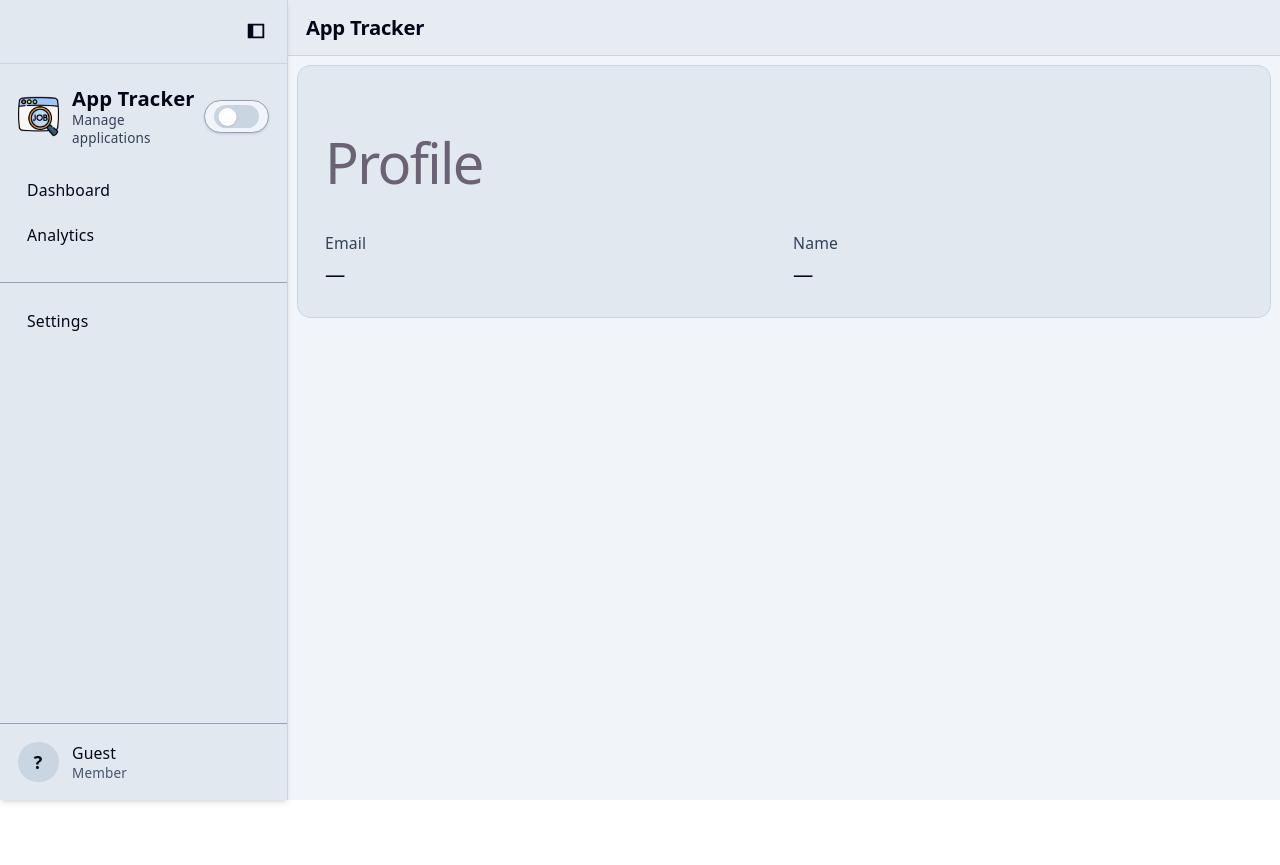
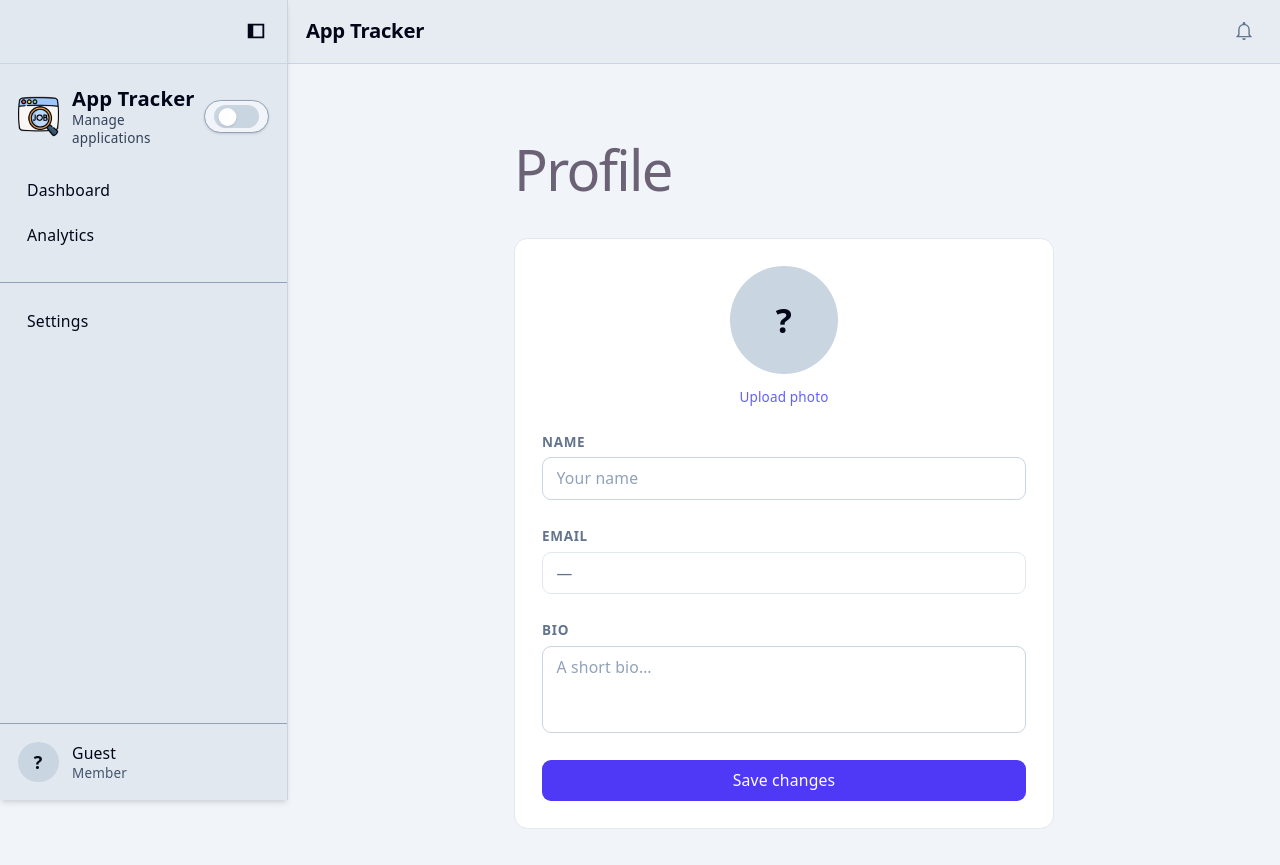
Before and after one commit to aryan1789/job-applications-tracker, a React (Vite) app in the folder job-application-tracker/: page /profile in a window 1280 px wide. Before the commit the page ends 800 px from the top, so only its background shows below. Built offline with nearby package versions, Linux system fonts and the light colour scheme; no server answers.

Commit message:
Add profile page with editable name and bio  and uploadable avatar

```diff
--- a/job-application-tracker/src/components/Layout.tsx
+++ b/job-application-tracker/src/components/Layout.tsx
@@ -2,6 +2,7 @@ import { useEffect, useState, type ReactNode } from 'react'
 import Sidebar from './Sidebar'
 import { isDark as themeIsDark } from '../lib/theme'
 import { CgSidebarOpen } from 'react-icons/cg'
+import { IoMdNotifications, IoMdNotificationsOutline } from 'react-icons/io'
 
 type Props = {
   children: ReactNode
@@ -58,7 +59,12 @@ export default function Layout({ children }: Props) {
             </h2>
           </div>
 
-          <div className="text-sm text-slate-500"> </div>
+          <button
+            aria-label="Notifications"
+            className={`p-1.5 rounded-md transition-colors ${isDark ? 'text-slate-400 hover:text-slate-100 hover:bg-slate-800' : 'text-slate-500 hover:text-slate-900 hover:bg-slate-300'}`}
+          >
+            {false ? <IoMdNotifications size={22} /> : <IoMdNotificationsOutline size={22} />}
+          </button>
         </header>
 
         <main className="p-2">{children}</main>
--- a/job-application-tracker/src/main.tsx
+++ b/job-application-tracker/src/main.tsx
@@ -9,6 +9,7 @@ import Signup from './pages/Signup'
 import Dashboard from './pages/Dashboard'
 import Profile from './pages/Profile'
 import Layout from './components/Layout'
+import Analytics from './pages/Analytics'
 
 createRoot(document.getElementById('root')!).render(
   <StrictMode>
@@ -20,6 +21,7 @@ createRoot(document.getElementById('root')!).render(
           <Route path="/profile" element={<Layout><Profile /></Layout>} />
           <Route path="/login" element={<Login />} />
           <Route path="/signup" element={<Signup />} />
+          <Route path="/analytics" element={<Layout><Analytics /></Layout>} />
         </Routes>
       </AuthProvider>
     </BrowserRouter>
--- /dev/null
+++ b/job-application-tracker/src/pages/Analytics.tsx
@@ -0,0 +1,7 @@
+export default function Analytics() {
+  return (
+    <div className="min-h-screen flex items-center justify-center px-4">
+      <h1 className="text-2xl font-semibold">Analytics coming soon!</h1>
+    </div>
+  );
+}
--- a/job-application-tracker/src/pages/Dashboard.tsx
+++ b/job-application-tracker/src/pages/Dashboard.tsx
@@ -206,7 +206,6 @@ export default function Dashboard() {
         <h1 className={`!m-0 text-2xl font-semibold tracking-tight !leading-tight ${isDark ? "!text-slate-100" : "!text-slate-950"}`}>
           Applications
         </h1>
-        <div className="text-sm text-slate-500 mt-1">Jobs: {jobs.length}</div>
       </header>
 
       {error && (
--- a/job-application-tracker/src/pages/Profile.tsx
+++ b/job-application-tracker/src/pages/Profile.tsx
@@ -1,40 +1,195 @@
-import { useEffect, useState } from 'react'
+import { useEffect, useRef, useState } from 'react'
 import { useAuth } from '../contexts/AuthProvider'
 import { isDark as themeIsDark } from '../lib/theme'
+import { supabase } from '../lib/supabase'
+import { FiX } from 'react-icons/fi'
 
 export default function Profile() {
   const { user } = useAuth()
   const [isDark, setIsDark] = useState(() => themeIsDark())
+  const [name, setName] = useState('')
+  const [bio, setBio] = useState('')
+  const [avatarUrl, setAvatarUrl] = useState<string | null>(null)
+  const [avatarPreview, setAvatarPreview] = useState<string | null>(null)
+  const [avatarFile, setAvatarFile] = useState<File | null>(null)
+  const [saving, setSaving] = useState(false)
+  const [success, setSuccess] = useState(false)
+  const [error, setError] = useState<string | null>(null)
+  const fileInputRef = useRef<HTMLInputElement>(null)
 
   useEffect(() => {
     function onTheme(e: Event) {
-      try {
-        // @ts-ignore - custom event detail is boolean
-        setIsDark(!!(e as CustomEvent).detail)
-      } catch (err) {
-        setIsDark(themeIsDark())
-      }
+      try { setIsDark(!!(e as CustomEvent).detail) }
+      catch { setIsDark(themeIsDark()) }
     }
     window.addEventListener('themechange', onTheme as EventListener)
     return () => window.removeEventListener('themechange', onTheme as EventListener)
   }, [])
 
+  useEffect(() => {
+    if (!user) return
+    setName(user.user_metadata?.full_name ?? '')
+    setBio(user.user_metadata?.bio ?? '')
+    setAvatarUrl(user.user_metadata?.avatar_url ?? null)
+  }, [user])
+
+  function handleFileChange(e: React.ChangeEvent<HTMLInputElement>) {
+    const file = e.target.files?.[0]
+    if (!file) return
+    setAvatarFile(file)
+    setAvatarPreview(URL.createObjectURL(file))
+  }
+
+  async function handleSave() {
+    if (!user) return
+    setSaving(true)
+    setError(null)
+    setSuccess(false)
+
+    try {
+      let newAvatarUrl = avatarUrl
+
+      if (avatarFile) {
+        const ext = avatarFile.name.split('.').pop()
+        const path = `${user.id}/avatar.${ext}`
+        const { error: uploadError } = await supabase.storage
+          .from('avatars')
+          .upload(path, avatarFile, { upsert: true })
+
+        if (uploadError) throw new Error(uploadError.message)
+
+        const { data } = supabase.storage.from('avatars').getPublicUrl(path)
+        newAvatarUrl = `${data.publicUrl}?t=${Date.now()}`
+      }
+
+      const { error: updateError } = await supabase.auth.updateUser({
+        data: {
+          full_name: name.trim(),
+          bio: bio.trim(),
+          avatar_url: newAvatarUrl,
+        },
+      })
+
+      if (updateError) throw new Error(updateError.message)
+
+      setAvatarUrl(newAvatarUrl)
+      setAvatarFile(null)
+      setAvatarPreview(null)
+      setSuccess(true)
+      setTimeout(() => setSuccess(false), 3000)
+    } catch (err: any) {
+      setError(err.message ?? String(err))
+    } finally {
+      setSaving(false)
+    }
+  }
+
+  const card = isDark ? 'bg-slate-800 border-slate-700' : 'bg-white border-slate-200'
+  const label = isDark ? 'text-slate-400' : 'text-slate-500'
+  const input = isDark
+    ? 'bg-slate-700 border-slate-600 text-slate-100 placeholder:text-slate-500'
+    : 'bg-white border-slate-300 text-slate-900 placeholder:text-slate-400'
+
+  const displayAvatar = avatarPreview ?? avatarUrl
+  const initial = (user?.user_metadata?.full_name ?? user?.email ?? '?')[0].toUpperCase()
+
   return (
-    <div className="max-w-4xl mx-auto">
-      <div className={`rounded-xl border p-6 ${isDark ? 'bg-slate-800 border-slate-700' : 'bg-slate-200 border-slate-300 text-slate-950'}`}>
-        <h1 className={`text-2xl font-semibold mb-4 ${isDark ? 'text-slate-100' : 'text-slate-950'}`}>Profile</h1>
+    <div className="max-w-lg mx-auto py-6 px-4">
+      <h1 className={`text-2xl font-semibold mb-6 ${isDark ? 'text-slate-100' : 'text-slate-950'}`}>
+        Profile
+      </h1>
 
-        <div className="grid grid-cols-1 md:grid-cols-2 gap-4">
-          <div>
-            <label className={`block text-sm ${isDark ? 'text-slate-300' : 'text-slate-700'}`}>Email</label>
-            <div className="mt-1 text-lg font-medium">{user?.email ?? '—'}</div>
+      <div className={`rounded-xl border p-6 flex flex-col gap-6 ${card}`}>
+
+        {/* Avatar */}
+        <div className="flex flex-col items-center gap-3">
+          <div className="relative w-24 h-24">
+            <button
+              onClick={() => fileInputRef.current?.click()}
+              aria-label="Upload profile picture"
+              className="w-24 h-24 rounded-full overflow-hidden focus:outline-none"
+            >
+              {displayAvatar ? (
+                <img src={displayAvatar} alt="Avatar" className="w-full h-full object-cover" />
+              ) : (
+                <div className={`w-full h-full flex items-center justify-center text-3xl font-semibold ${isDark ? 'bg-slate-700 text-white' : 'bg-slate-300 text-slate-950'}`}>
+                  {initial}
+                </div>
+              )}
+            </button>
+            {displayAvatar && (
+              <button
+                onClick={() => { setAvatarFile(null); setAvatarPreview(null); setAvatarUrl(null) }}
+                aria-label="Remove profile picture"
+                className="absolute top-0 right-0 w-6 h-6 rounded-full bg-slate-600 hover:bg-red-600 text-white flex items-center justify-center shadow-md transition-colors"
+              >
+                <FiX size={12} />
+              </button>
+            )}
           </div>
+          <input
+            ref={fileInputRef}
+            type="file"
+            accept="image/*"
+            className="hidden"
+            onChange={handleFileChange}
+          />
+          <button
+            onClick={() => fileInputRef.current?.click()}
+            className="text-xs text-indigo-500 hover:underline"
+          >
+            {displayAvatar ? 'Change photo' : 'Upload photo'}
+          </button>
+        </div>
 
-          <div>
-            <label className={`block text-sm ${isDark ? 'text-slate-300' : 'text-slate-700'}`}>Name</label>
-            <div className="mt-1 text-lg">{user?.user_metadata?.full_name ?? '—'}</div>
+        {/* Name */}
+        <div className="flex flex-col gap-1.5">
+          <label className={`text-xs font-semibold uppercase tracking-wider ${label}`}>
+            Name
+          </label>
+          <input
+            type="text"
+            value={name}
+            onChange={e => setName(e.target.value)}
+            placeholder="Your name"
+            className={`w-full border rounded-lg px-3 py-2 text-sm ${input}`}
+          />
+        </div>
+
+        {/* Email — read only */}
+        <div className="flex flex-col gap-1.5">
+          <label className={`text-xs font-semibold uppercase tracking-wider ${label}`}>
+            Email
+          </label>
+          <div className={`text-sm px-3 py-2 rounded-lg border ${isDark ? 'border-slate-700 text-slate-400' : 'border-slate-200 text-slate-500'}`}>
+            {user?.email ?? '—'}
           </div>
         </div>
+
+        {/* Bio */}
+        <div className="flex flex-col gap-1.5">
+          <label className={`text-xs font-semibold uppercase tracking-wider ${label}`}>
+            Bio
+          </label>
+          <textarea
+            rows={3}
+            value={bio}
+            onChange={e => setBio(e.target.value)}
+            placeholder="A short bio…"
+            className={`w-full border rounded-lg px-3 py-2 text-sm resize-none ${input}`}
+          />
+        </div>
+
+        {error && <p className="text-sm text-red-500">{error}</p>}
+        {success && <p className={`text-sm ${isDark ? 'text-green-400' : 'text-green-600'}`}>Profile saved.</p>}
+
+        <button
+          onClick={handleSave}
+          disabled={saving}
+          className="w-full py-2 rounded-lg text-sm font-medium bg-indigo-600 text-white hover:bg-indigo-700 disabled:opacity-50 transition-colors"
+        >
+          {saving ? 'Saving…' : 'Save changes'}
+        </button>
       </div>
     </div>
   )
```
Also changed, not shown: job-application-tracker/src/components/Sidebar.tsx (+14 -5 lines).
